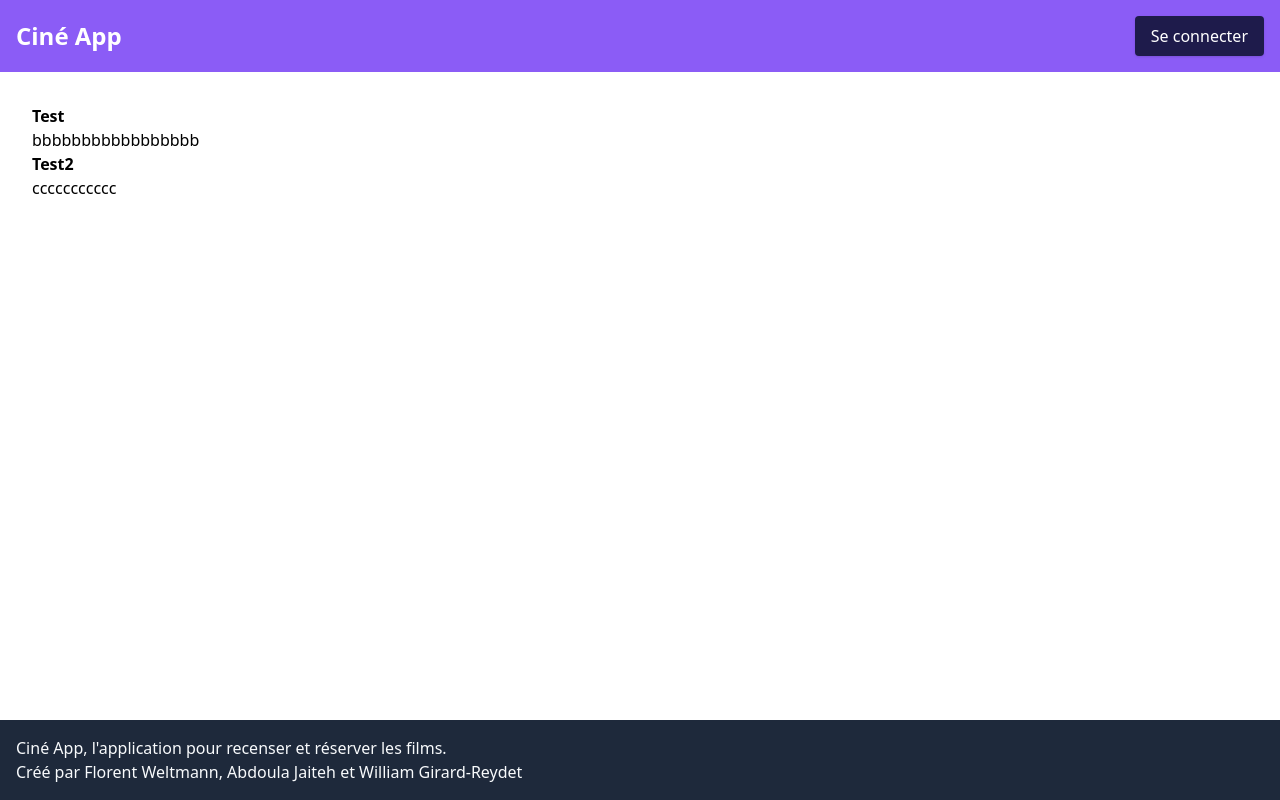
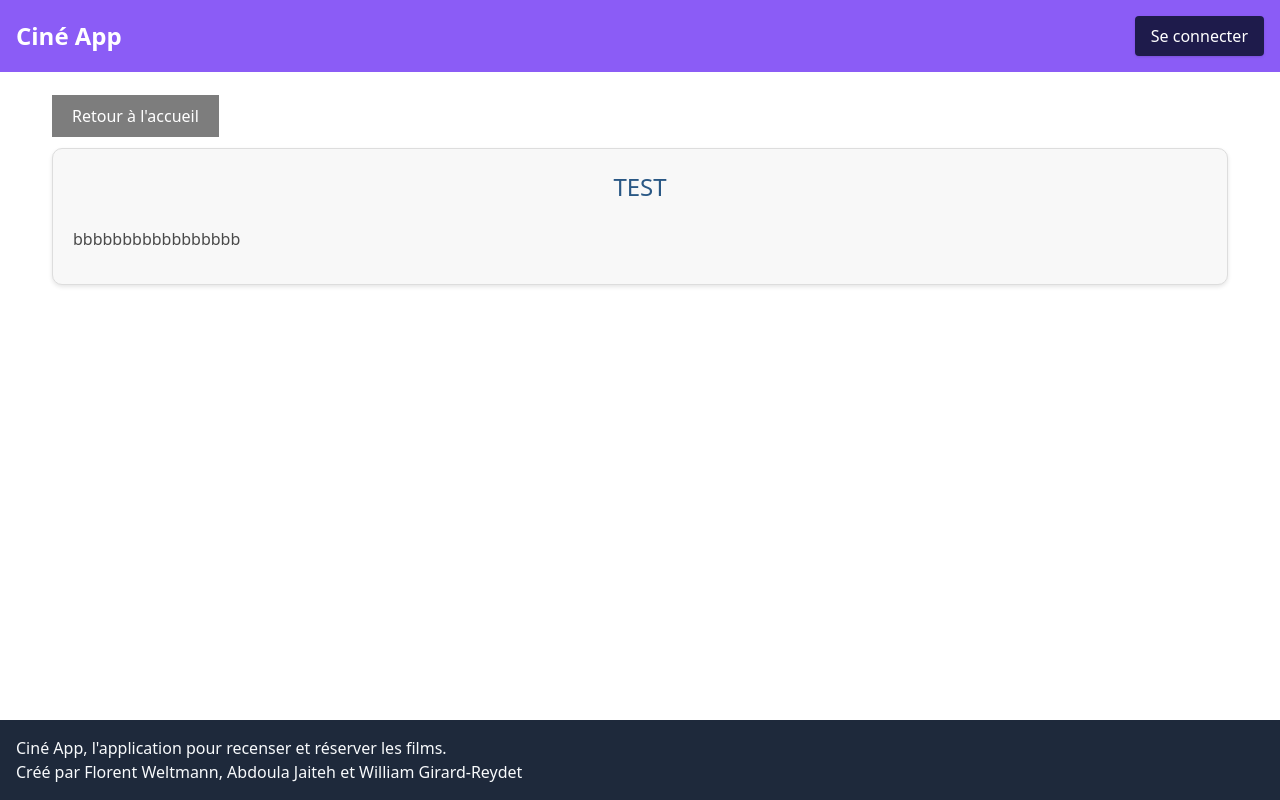
Before and after one commit to Florent-W/CineApp, an Angular app: page /articles/1 in a window 1280 px wide. Built offline with nearby package versions, Linux system fonts and the light colour scheme; data requests are answered from the project's data file.

Commit message:
Ajout des articles dans la page d'accueil et modification du design, choix des articles et des fiches selon deux boutons

```diff
--- a/src/app/app-routing.module.ts
+++ b/src/app/app-routing.module.ts
@@ -9,6 +9,7 @@ import { FicheComponent } from './fiche/fiche.component';
 import { AjoutficheComponent } from './ajoutfiche/ajoutfiche.component';
 import { ProfilComponent } from './profil/profil.component';
 import { DashboardComponent } from './dashboard/dashboard.component';
+import { ArticleComponent } from './article/article.component';
 
 const routes: Routes = [
   {
@@ -29,7 +30,7 @@ const routes: Routes = [
   },
   {
     path: 'articles/:idArticle',
-    component: ArticlesComponent
+    component: ArticleComponent
   },
   {
     path: 'fiches',
--- a/src/app/app.module.ts
+++ b/src/app/app.module.ts
@@ -18,6 +18,7 @@ import { FicheComponent } from './fiche/fiche.component';
 import { ModalComponent } from './modal/modal.component';
 import { DashboardComponent } from './dashboard/dashboard.component';
 import { SafeUrlPipe } from './pipes/safeurl.pipe';
+import { ArticleComponent } from './article/article.component';
 
 @NgModule({
   declarations: [
@@ -34,7 +35,8 @@ import { SafeUrlPipe } from './pipes/safeurl.pipe';
     FicheComponent,
     ModalComponent,
     DashboardComponent,
-    SafeUrlPipe
+    SafeUrlPipe,
+    ArticleComponent
   ],
   imports: [
     BrowserModule,
--- /dev/null
+++ b/src/app/article/article.component.html
@@ -0,0 +1,6 @@
+<a href="/" class="btn-accueil">Retour à l'accueil</a>
+
+<div *ngIf="article" class="article-details">
+    <h2>{{ article.titre }}</h2>
+    <p *ngIf="article.contenu">{{ article.contenu }}</p>
+</div>
--- /dev/null
+++ b/src/app/article/article.component.scss
@@ -0,0 +1,52 @@
+.article-details {
+    margin: 20px;
+    padding: 20px;
+    border: 1px solid #ddd;
+    border-radius: 10px;
+    background-color: #f8f8f8;
+    box-shadow: 0 2px 4px rgba(0, 0, 0, 0.1);
+
+    h2 {
+        color: #2a5885;
+        margin-bottom: 20px;
+        font-size: 24px;
+        text-transform: uppercase;
+        text-align: center;
+    }
+
+    p {
+        color: #4a4a4a;
+        line-height: 1.8;
+        font-size: 16px;
+        margin-bottom: 10px;
+        strong {
+            color: #333333;
+            font-weight: bold;
+        }
+    }
+
+    button {
+        background-color: #0056b3;
+        color: white;
+        padding: 10px 20px;
+        border: none;
+        border-radius: 5px;
+        cursor: pointer;
+        transition: background-color 0.3s;
+
+        &:hover {
+            background-color: #003d82;
+        }
+    }
+}
+
+.btn-accueil {
+    margin: 20px;
+    top: 10px;
+    left: 10px;
+    background-color: rgb(125, 125, 125);
+    color: white;
+    border: none;
+    padding: 10px 20px;
+    cursor: pointer;
+  }
--- /dev/null
+++ b/src/app/article/article.component.ts
@@ -0,0 +1,37 @@
+import { Component } from '@angular/core';
+import { ActivatedRoute } from '@angular/router';
+import { ArticlesService } from '../shared/services/articles.service';
+import { AuthService } from '../auth/auth.service';
+
+@Component({
+  selector: 'app-article',
+  templateUrl: './article.component.html',
+  styleUrls: ['./article.component.scss']
+})
+export class ArticleComponent {
+  article: any;
+
+  constructor(
+    private route: ActivatedRoute,
+    private articlesService: ArticlesService,
+    private authService: AuthService
+  ) {}
+
+  ngOnInit() {
+    this.route.params.subscribe((params) => {
+      const idArticle = +params['idArticle'];
+      console.log(idArticle)
+      if (idArticle) {
+        this.articlesService.getArticleById(idArticle).subscribe(
+          (article) => {
+            this.article = article;
+            console.log(this.article);
+          },
+          (error) => {
+            console.error('Erreur sur la fiche :', error);
+          }
+        );
+      }
+    });
+  }
+}
--- a/src/app/articles/articles.component.html
+++ b/src/app/articles/articles.component.html
@@ -1,6 +1,10 @@
 <section class="article_container" *ngFor="let content of articleContent; let i = index">
-    <h4 class="article_label" id="article_{{content.id}}">
-        <a (click)="openArticle(content.id)"><b>{{content.titre}}</b></a>
-    </h4>
-    <div (click)="openArticle(content.id)">{{content.contenu}}</div>
+    <div class="article_content" (click)="openArticle(content.id)">
+        <a class="text_content">
+            <h4 class="article_label" id="article_{{content.id}}">
+                <b>{{content.titre}}</b>
+            </h4>
+            <div>{{content.contenu}}</div>
+        </a>
+    </div>
 </section>
--- a/src/app/articles/articles.component.scss
+++ b/src/app/articles/articles.component.scss
@@ -0,0 +1,27 @@
+.article_container {
+    display: flex;
+    align-items: center;
+    margin-bottom: 20px;
+    width: 100%;
+  }
+
+  .article_content {
+    display: flex;
+    align-items: center;
+    background-color: #f0f0f0;
+    border-radius: 8px;
+    padding: 10px;
+    width: 100%;
+    flex-grow: 1;
+    transition: background-color 0.3s;
+
+    &:hover {
+      background-color: #e0e0e0;
+    }
+  }
+
+  .text_content {
+    flex-grow: 1;
+    text-decoration: none;
+    color: inherit;
+  }
--- a/src/app/fiches/fiches.component.html
+++ b/src/app/fiches/fiches.component.html
@@ -1,7 +1,5 @@
 <button *ngIf="isUserConnected()" (click)="ajouterUneFiche()" class="btn text-right">+</button>
-
 <div class="select-categorie-container" [formGroup]="categorieForm">
-
     <label for="categorieSelect">Catégorie :</label>
     <select id="categorieSelect" formControlName="categorie">
         <option value="tous">Tous</option>
--- a/src/app/home/home.component.html
+++ b/src/app/home/home.component.html
@@ -1,4 +1,9 @@
 <section class="home">
   <h2 class="home_title">Bienvenue sur CinéApp</h2>
 </section>
-<app-fiches></app-fiches>
+<div class="btn-container">
+  <button (click)="showFiches()" class="btn text-right">Fiches</button>
+  <button (click)="showArticles()" class="btn text-right">Articles</button>
+</div>
+<app-fiches *ngIf="!contentSelected || contentSelected === 'fiches'"></app-fiches>
+<app-articles *ngIf="contentSelected === 'articles'"></app-articles>
--- a/src/app/home/home.component.scss
+++ b/src/app/home/home.component.scss
@@ -19,3 +19,12 @@
     }
   }
 }
+.btn-container {
+  margin-top: 10px;
+  margin-right: 10px;
+  margin-bottom: 10px;
+}
+
+.btn-container button:nth-child(2) {
+  margin-left: 10px;
+}
--- a/src/app/home/home.component.ts
+++ b/src/app/home/home.component.ts
@@ -10,11 +10,21 @@ import { FichesComponent } from '../fiches/fiches.component';
 })
 export class HomeComponent implements OnInit {
   playerName = '';
+  contentSelected = '';
 
   constructor(private router: Router, private authService: AuthService) { }
 
   ngOnInit(): void {
     this.authService.isUserConnected();
     this.playerName = this.authService.user?.username || '';
+    this.showFiches();
+  }
+
+  showFiches(): void {
+    this.contentSelected = 'fiches';
+  }
+
+  showArticles() : void {
+    this.contentSelected = 'articles';
   }
 }
--- a/src/app/shared/services/articles.service.ts
+++ b/src/app/shared/services/articles.service.ts
@@ -1,5 +1,6 @@
 import { HttpClient } from '@angular/common/http';
 import { Injectable } from '@angular/core';
+import { Observable } from 'rxjs/internal/Observable';
 
 @Injectable({
   providedIn: 'root'
@@ -15,4 +16,8 @@ export class ArticlesService {
       }
     );
   }
+
+  getArticleById(id: number): Observable<any> {
+    return this.http.get(`http://localhost:3000/articles/${id}`);
+  }
 }
```
Also changed, not shown: 1 other file (tests, documents, lock files or other folders).
